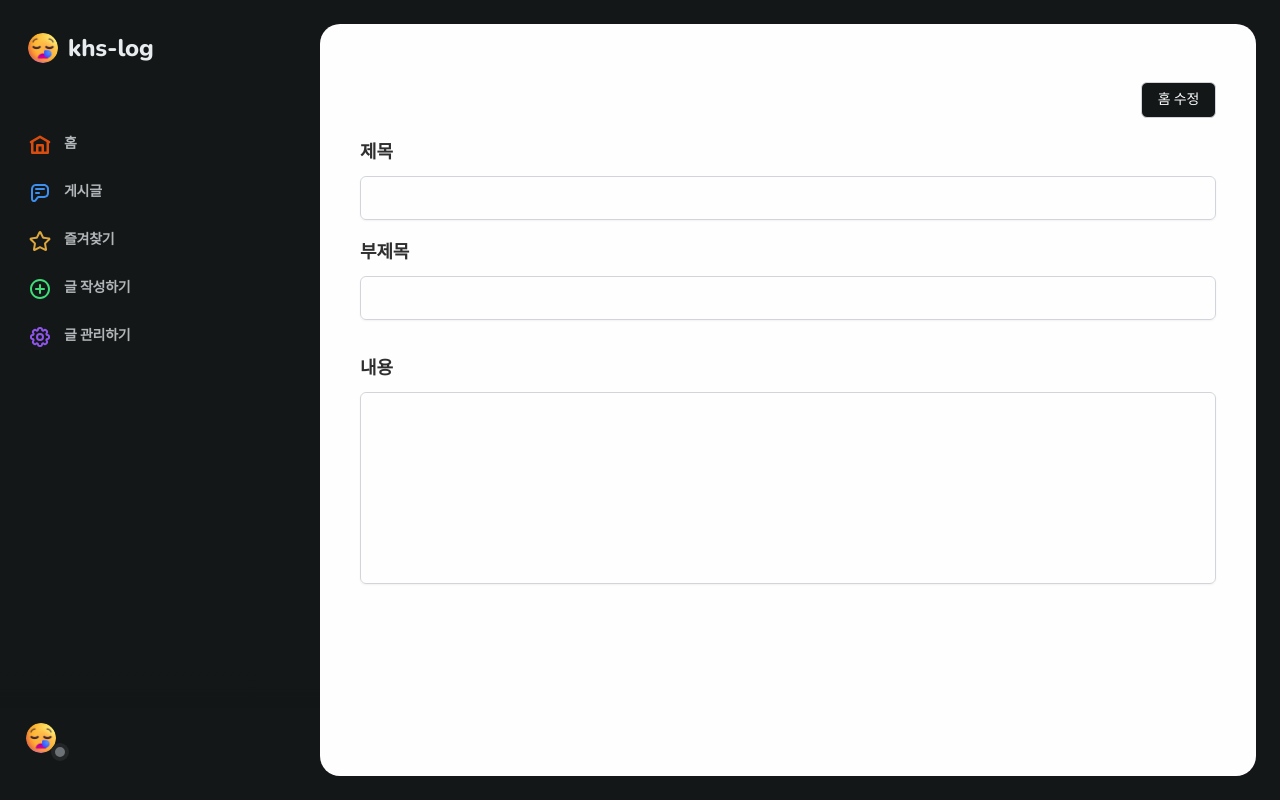
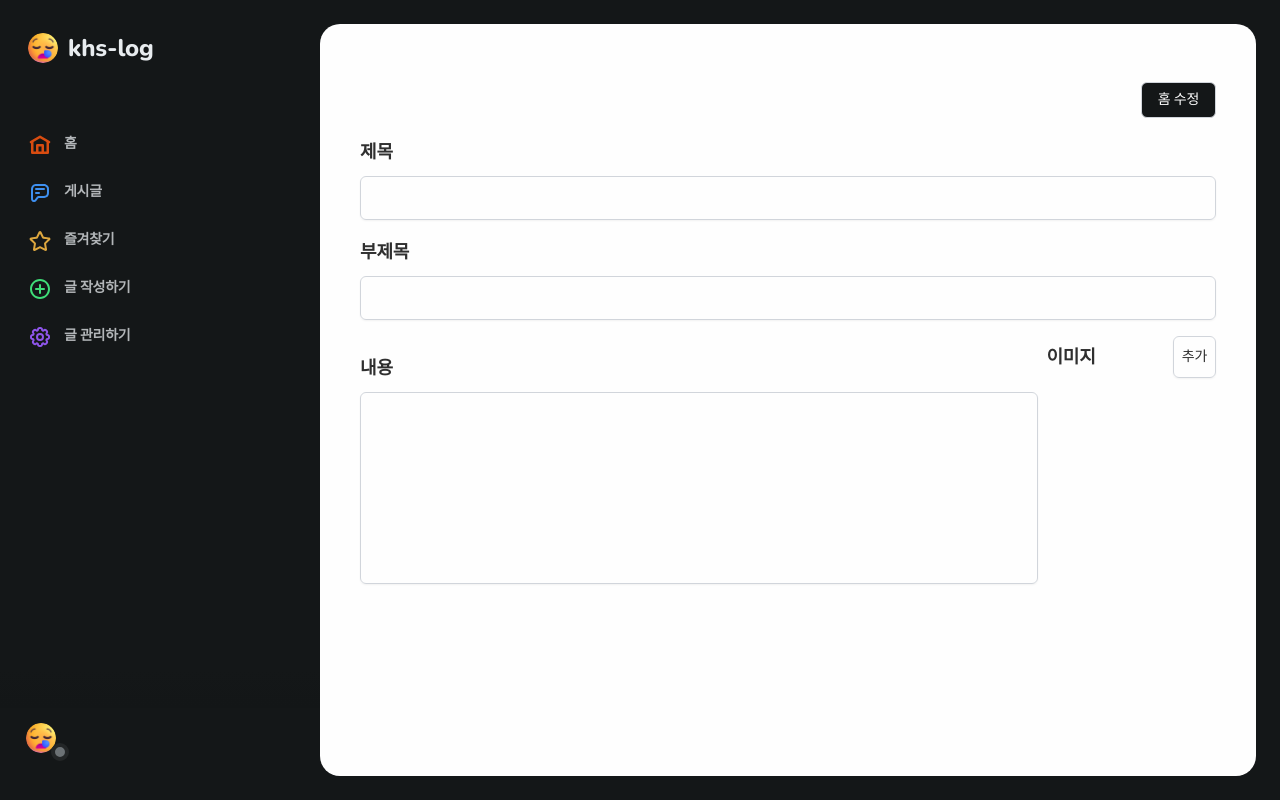
Before and after one commit to f-lab-edu/khs-log, a Next.js app: page /EditProfile in a window 1280 px wide. Built offline with nearby package versions, Linux system fonts and the light colour scheme; no server answers; the database is empty; a web font is replaced by a local one.

Commit message:
feat: implement upload image

```diff
--- a/src/supabase/database.types.ts
+++ b/src/supabase/database.types.ts
@@ -155,6 +155,7 @@ export type Database = {
         Row: {
           contents: string
           id: string
+          imageUrl: string | null
           mainTitle: string
           role: string
           skills: Json[] | null
@@ -164,6 +165,7 @@ export type Database = {
         Insert: {
           contents: string
           id?: string
+          imageUrl?: string | null
           mainTitle: string
           role: string
           skills?: Json[] | null
@@ -173,6 +175,7 @@ export type Database = {
         Update: {
           contents?: string
           id?: string
+          imageUrl?: string | null
           mainTitle?: string
           role?: string
           skills?: Json[] | null
--- a/src/templates/EditProfilePage/index.tsx
+++ b/src/templates/EditProfilePage/index.tsx
@@ -7,11 +7,13 @@ import {useCallback, useEffect, useState} from 'react'
 import {createProfile} from '@/app/api/createProfile'
 import {editProfile} from '@/app/api/editProfile'
 import Button from '@/components/Button'
+import Image from '@/components/Image'
 import Input from '@/components/Input'
 import Layout from '@/components/Layout'
 import Textarea from '@/components/Textarea'
 import Typography from '@/components/Typography'
 import {useUser} from '@/store/user'
+import {createBrowserClient} from '@/supabase/client'
 import {type Database} from '@/supabase/database.types'
 
 const SKILLS = [
@@ -30,6 +32,7 @@ const TOOLS = [
 
 const EditProfilePage = () => {
   const user = useUser(state => state.user)
+  const supabase = createBrowserClient()
 
   const [profileData, setProfileData] =
     useState<Database['public']['Tables']['profile']['Row']>()
@@ -37,11 +40,25 @@ const EditProfilePage = () => {
   const [mainTitle, setMainTitle] = useState('')
   const [subTitle, setSubTitle] = useState('')
   const [content, setContent] = useState('')
+  const [imageFile, setImageFile] = useState<File | null>(null)
+  const [imageUrl, setImageUrl] = useState<string>('')
 
   const handleChange =
     (setter: React.Dispatch<React.SetStateAction<string>>) =>
     (event: React.ChangeEvent<HTMLInputElement | HTMLTextAreaElement>) => {
       setter(event.target.value)
+    }
+
+  // 이미지 파일이 변경될 때 실행되는 함수
+  const handleImageChange = (event: React.ChangeEvent<HTMLInputElement>) => {
+    if (event.target.files && event.target.files[0]) {
+      const file = event.target.files[0]
+      setImageFile(file)
+
+      // 이미지 미리보기 URL 생성
+      const previewUrl = URL.createObjectURL(file)
+      setImageUrl(previewUrl)
+    }
   }
 
   const fetchProfileData = useCallback(async () => {
@@ -56,6 +73,31 @@ const EditProfilePage = () => {
   }, [])
 
   const handleSaveProfile = useCallback(async () => {
+    let uploadedImageUrl = imageUrl
+
+    if (imageFile) {
+      const {data, error} = await supabase.storage
+        .from('images')
+        .upload(`public/${imageFile.name}`, imageFile, {
+          cacheControl: '3600',
+          upsert: true,
+        })
+
+      if (error) {
+        // eslint-disable-next-line no-console
+        console.error('Error uploading image:', error)
+        return
+      }
+
+      if (data) {
+        const {data} = supabase.storage
+          .from('images')
+          .getPublicUrl(`public/${imageFile.name}`)
+        uploadedImageUrl = data.publicUrl || ''
+        setImageUrl(uploadedImageUrl)
+      }
+    }
+
     const profilePayload = {
       role: user?.role ?? '',
       contents: content,
@@ -63,6 +105,7 @@ const EditProfilePage = () => {
       subTitle: subTitle,
       skills: SKILLS,
       tools: TOOLS,
+      imageUrl: uploadedImageUrl,
     }
 
     const data = profileData
@@ -72,7 +115,16 @@ const EditProfilePage = () => {
     if (data) {
       setProfileData(data)
     }
-  }, [content, mainTitle, profileData, subTitle, user?.role])
+  }, [
+    content,
+    imageFile,
+    imageUrl,
+    mainTitle,
+    profileData,
+    subTitle,
+    supabase.storage,
+    user?.role,
+  ])
 
   useEffect(() => {
     void fetchProfileData()
@@ -83,6 +135,7 @@ const EditProfilePage = () => {
       setMainTitle(profileData.mainTitle ?? '')
       setSubTitle(profileData.subTitle ?? '')
       setContent(profileData.contents ?? '')
+      setImageUrl(profileData.imageUrl ?? '')
     }
   }, [profileData])
 
@@ -120,13 +173,45 @@ const EditProfilePage = () => {
               }
             />
           </div>
-          <div className="mt-4">
+          <div className="flex flex-row">
+            <div className="mt-4 w-4/5 mr-2">
               <h2 className="text-xl font-bold mb-2">내용</h2>
               <Textarea
                 value={content}
                 onChange={handleChange(setContent)}
                 className="w-full h-48 p-4 border border-gray-300 rounded-md shadow-sm focus:outline-none focus:border-blue-500"
               />
+            </div>
+            <div className="w-1/5">
+              <div className="flex flex-col justify-between">
+                <div className="flex justify-between items-center mb-2">
+                  <h2 className="text-xl font-bold">이미지</h2>
+                  <label
+                    htmlFor="file-upload"
+                    className="border border-gray-300 p-2 rounded-md shadow-sm cursor-pointer hover:bg-gray-100">
+                    <Typography text="추가" className="base2" />
+                  </label>
+                  <input
+                    id="file-upload"
+                    type="file"
+                    accept="image/*"
+                    onChange={handleImageChange}
+                    className="hidden"
+                  />
+                </div>
+                {imageUrl && (
+                  <div className="mt-2 flex justify-center items-center">
+                    <Image
+                      src={imageUrl}
+                      alt="Uploaded"
+                      className="max-w-full h-auto rounded-md"
+                      width={140}
+                      height={115}
+                    />
+                  </div>
+                )}
+              </div>
+            </div>
           </div>
         </div>
       </Layout>
```
Lines whose indentation alone changed are shown as unchanged.
